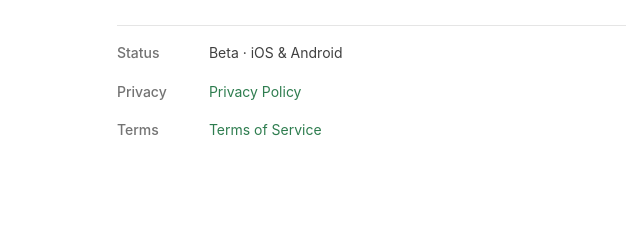
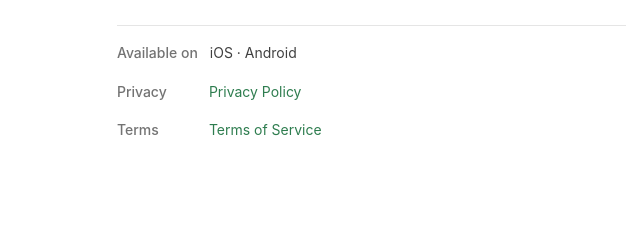
Before and after one commit to deepanrajsforai-vibes/whoowes-legal, a plain HTML site: page index.html in a window 1280 px wide. Shown: the part 253-493 px from the top of the page, 622-1262 px from the left. Drawn offline with Linux system fonts and the light colour scheme.

Commit message:
Landing: 'Available on: iOS · Android' (drop Beta status, won't go stale)

```diff
--- a/index.html
+++ b/index.html
@@ -31,8 +31,8 @@
 
   <aside class="hero-meta">
     <div class="hero-meta-item">
-      <span class="hero-meta-label">Status</span>
-      <span class="hero-meta-value">Beta · iOS &amp; Android</span>
+      <span class="hero-meta-label">Available on</span>
+      <span class="hero-meta-value">iOS · Android</span>
     </div>
     <div class="hero-meta-item">
       <span class="hero-meta-label">Privacy</span>
```
